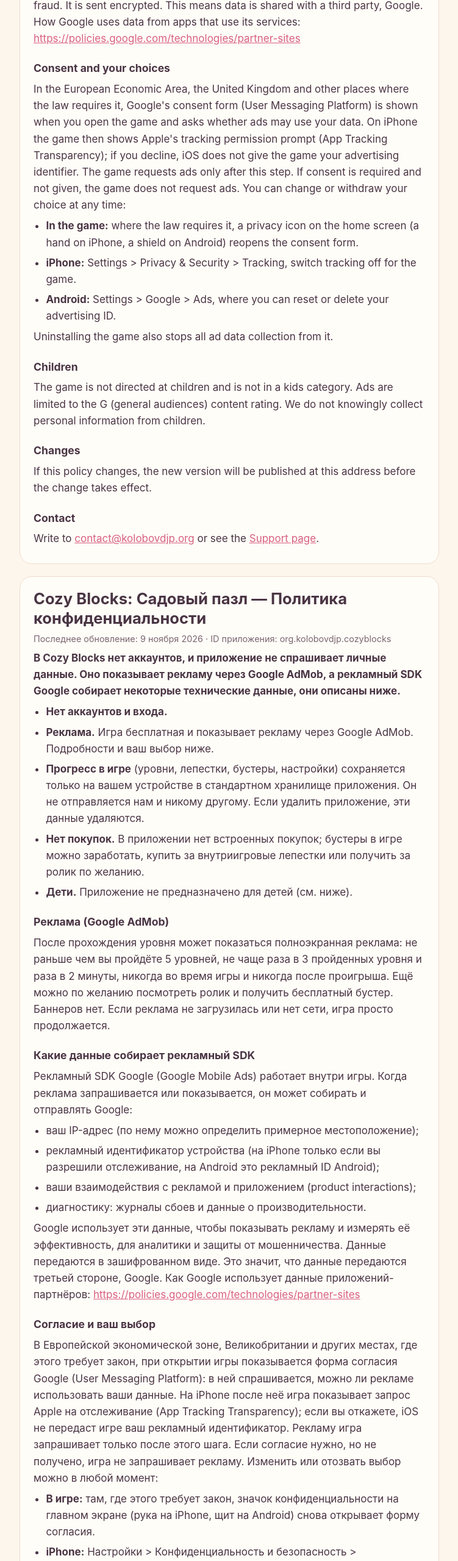
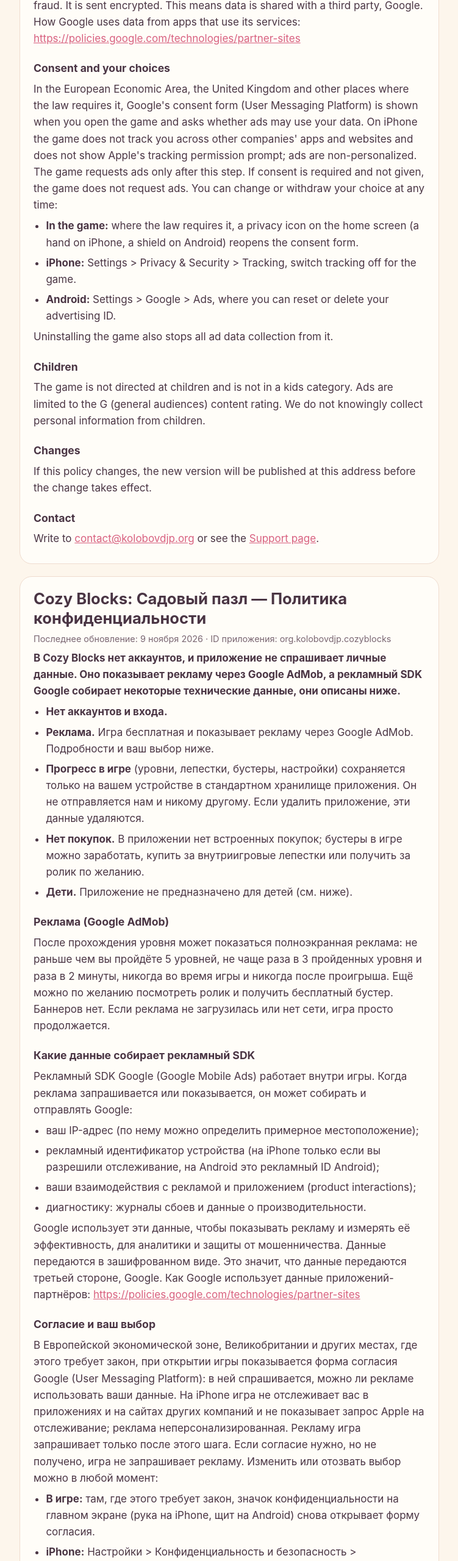
Before and after one commit to methisto9-ship-it/store-pages, a plain HTML site: page games/cozyblocks/privacy.html in a window 1280 px wide. Shown: the part 1040-3600 px from the top of the page at 61% size, without its empty margins (264-1015 px from the left). Drawn offline with Linux system fonts and the light colour scheme.

Commit message:
Cozy Blocks privacy: no ATT prompt, non-personalized ads
Co-Authored-By: Claude Sonnet 5.5 <noreply@anthropic.com>

```diff
--- a/games/cozyblocks/privacy.html
+++ b/games/cozyblocks/privacy.html
@@ -51,7 +51,7 @@ a{color:var(--accent)}
 </ul>
 <p>Google uses this data to serve and measure ads, for analytics and to prevent fraud. It is sent encrypted. This means data is shared with a third party, Google. How Google uses data from apps that use its services: <a href="https://policies.google.com/technologies/partner-sites">https://policies.google.com/technologies/partner-sites</a></p>
 <h2>Consent and your choices</h2>
-<p>In the European Economic Area, the United Kingdom and other places where the law requires it, Google's consent form (User Messaging Platform) is shown when you open the game and asks whether ads may use your data. On iPhone the game then shows Apple's tracking permission prompt (App Tracking Transparency); if you decline, iOS does not give the game your advertising identifier. The game requests ads only after this step. If consent is required and not given, the game does not request ads. You can change or withdraw your choice at any time:</p>
+<p>In the European Economic Area, the United Kingdom and other places where the law requires it, Google's consent form (User Messaging Platform) is shown when you open the game and asks whether ads may use your data. On iPhone the game does not track you across other companies' apps and websites and does not show Apple's tracking permission prompt; ads are non-personalized. The game requests ads only after this step. If consent is required and not given, the game does not request ads. You can change or withdraw your choice at any time:</p>
 <ul>
 <li><strong>In the game:</strong> where the law requires it, a privacy icon on the home screen (a hand on iPhone, a shield on Android) reopens the consent form.</li>
 <li><strong>iPhone:</strong> Settings &gt; Privacy &amp; Security &gt; Tracking, switch tracking off for the game.</li>
@@ -87,7 +87,7 @@ a{color:var(--accent)}
 </ul>
 <p>Google использует эти данные, чтобы показывать рекламу и измерять её эффективность, для аналитики и защиты от мошенничества. Данные передаются в зашифрованном виде. Это значит, что данные передаются третьей стороне, Google. Как Google использует данные приложений-партнёров: <a href="https://policies.google.com/technologies/partner-sites">https://policies.google.com/technologies/partner-sites</a></p>
 <h2>Согласие и ваш выбор</h2>
-<p>В Европейской экономической зоне, Великобритании и других местах, где этого требует закон, при открытии игры показывается форма согласия Google (User Messaging Platform): в ней спрашивается, можно ли рекламе использовать ваши данные. На iPhone после неё игра показывает запрос Apple на отслеживание (App Tracking Transparency); если вы откажете, iOS не передаст игре ваш рекламный идентификатор. Рекламу игра запрашивает только после этого шага. Если согласие нужно, но не получено, игра не запрашивает рекламу. Изменить или отозвать выбор можно в любой момент:</p>
+<p>В Европейской экономической зоне, Великобритании и других местах, где этого требует закон, при открытии игры показывается форма согласия Google (User Messaging Platform): в ней спрашивается, можно ли рекламе использовать ваши данные. На iPhone игра не отслеживает вас в приложениях и на сайтах других компаний и не показывает запрос Apple на отслеживание; реклама неперсонализированная. Рекламу игра запрашивает только после этого шага. Если согласие нужно, но не получено, игра не запрашивает рекламу. Изменить или отозвать выбор можно в любой момент:</p>
 <ul>
 <li><strong>В игре:</strong> там, где этого требует закон, значок конфиденциальности на главном экране (рука на iPhone, щит на Android) снова открывает форму согласия.</li>
 <li><strong>iPhone:</strong> Настройки &gt; Конфиденциальность и безопасность &gt; Отслеживание, выключите отслеживание для игры.</li>
@@ -123,7 +123,7 @@ a{color:var(--accent)}
 </ul>
 <p>Google usa estos datos para mostrar y medir anuncios, para analítica y para prevenir el fraude. Se envían cifrados. Esto significa que se comparten datos con un tercero, Google. Cómo usa Google los datos de las apps que utilizan sus servicios: <a href="https://policies.google.com/technologies/partner-sites">https://policies.google.com/technologies/partner-sites</a></p>
 <h2>Consentimiento y tus opciones</h2>
-<p>En el Espacio Económico Europeo, el Reino Unido y otros lugares donde la ley lo exige, al abrir el juego se muestra el formulario de consentimiento de Google (User Messaging Platform), que pregunta si los anuncios pueden usar tus datos. En iPhone, el juego muestra después la solicitud de seguimiento de Apple (App Tracking Transparency); si la rechazas, iOS no entrega al juego tu identificador publicitario. El juego solicita anuncios solo después de este paso. Si el consentimiento es obligatorio y no se da, el juego no solicita anuncios. Puedes cambiar o retirar tu elección en cualquier momento:</p>
+<p>En el Espacio Económico Europeo, el Reino Unido y otros lugares donde la ley lo exige, al abrir el juego se muestra el formulario de consentimiento de Google (User Messaging Platform), que pregunta si los anuncios pueden usar tus datos. En iPhone, el juego no te rastrea entre apps y sitios web de otras empresas y no muestra la solicitud de seguimiento de Apple; los anuncios no están personalizados. El juego solicita anuncios solo después de este paso. Si el consentimiento es obligatorio y no se da, el juego no solicita anuncios. Puedes cambiar o retirar tu elección en cualquier momento:</p>
 <ul>
 <li><strong>En el juego:</strong> donde la ley lo exige, un icono de privacidad en la pantalla de inicio (una mano en iPhone, un escudo en Android) vuelve a abrir el formulario de consentimiento.</li>
 <li><strong>iPhone:</strong> Ajustes &gt; Privacidad y seguridad &gt; Seguimiento; desactiva el seguimiento para el juego.</li>
```
